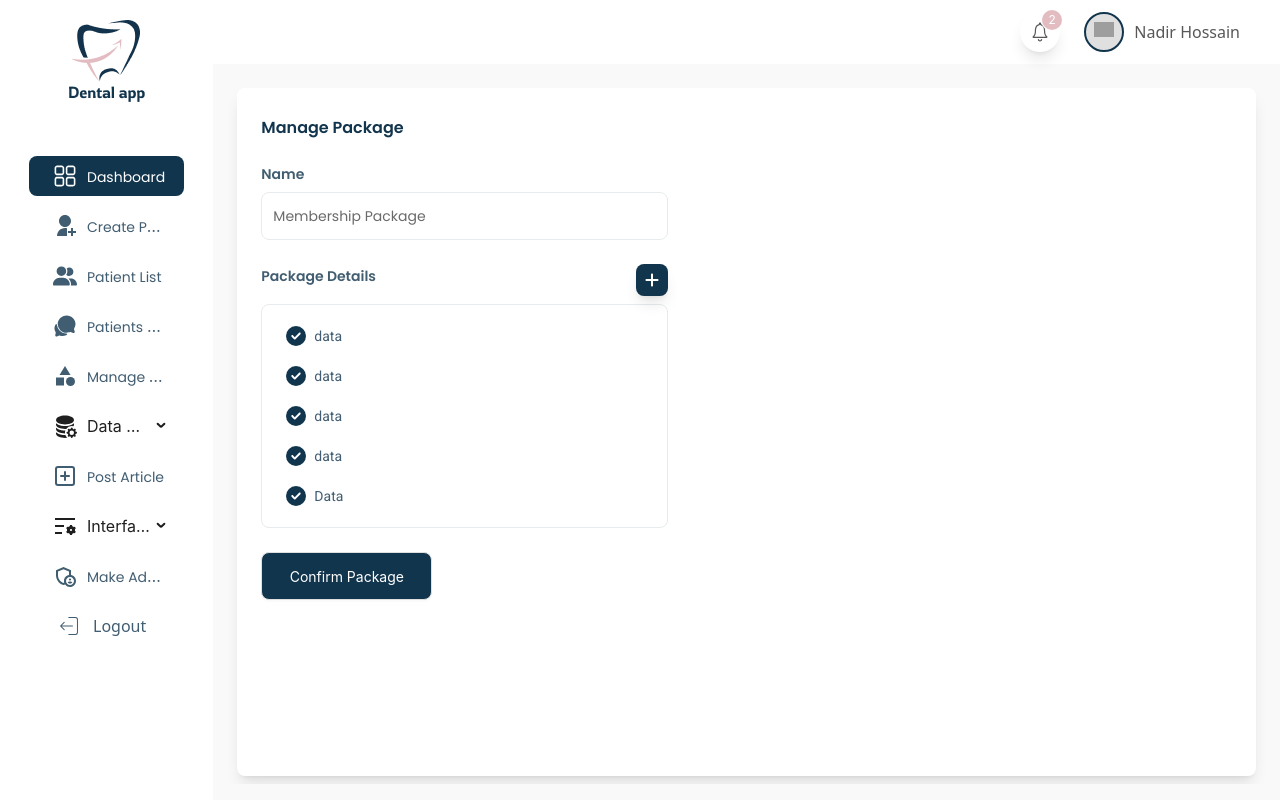
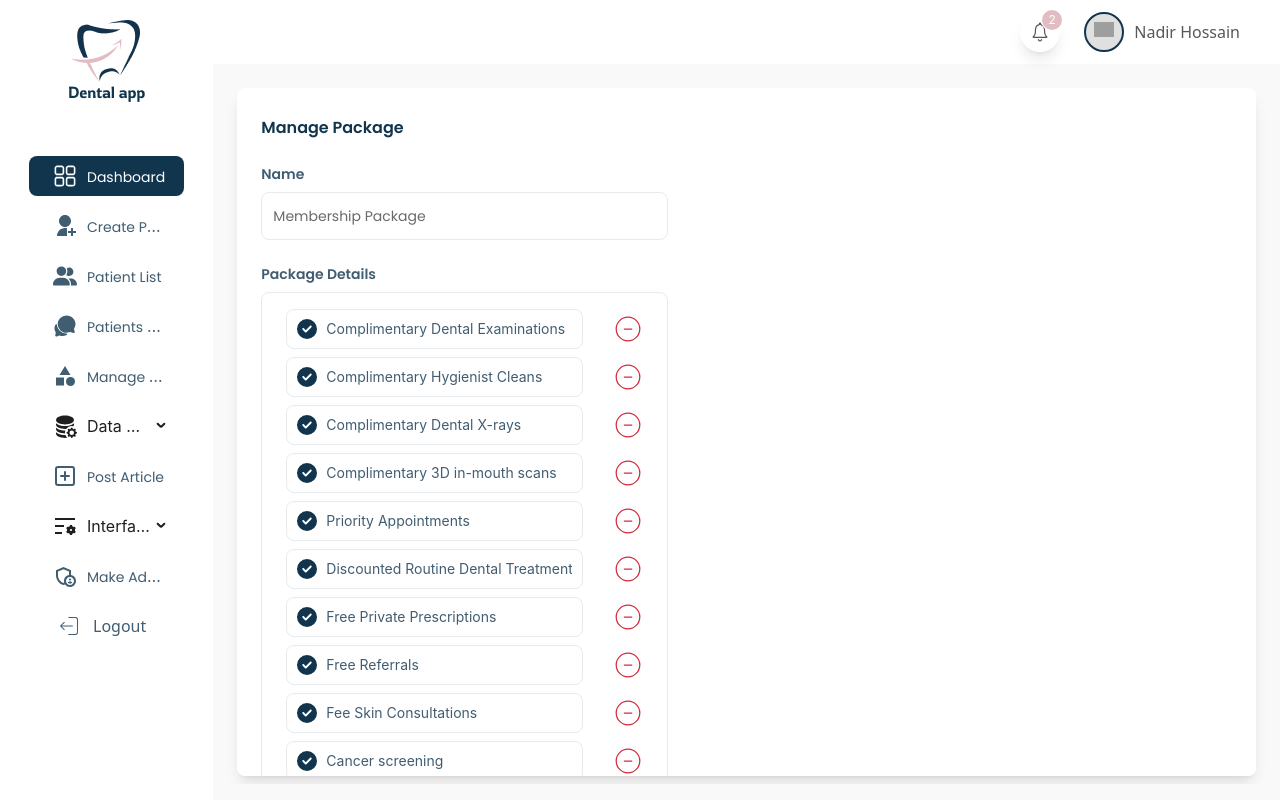
Before and after one commit to bdCalling-Sdt-hub/Dental-Dashboard, a React (Vite) app: page /package in a window 1280 px wide. Built offline with nearby package versions, Linux system fonts and the light colour scheme; grey boxes are pictures that could not be loaded.

Commit message:
:art: modify manage package page

```diff
--- a/src/index.css
+++ b/src/index.css
@@ -114,3 +114,7 @@ h1, h2, h3, h4, h5, h6, tr, td, th, span, p, li, ul{
     background: #607888;
     border-radius: 20px;
 }
+
+.custom-input .ant-form-item .ant-form-item-control-input-content .ant-input-affix-wrapper{
+    padding: 0 10px !important;
+}
--- a/src/pages/Main/Package.jsx
+++ b/src/pages/Main/Package.jsx
@@ -2,13 +2,25 @@ import { useState } from 'react'
 import MetaTag from '../../components/MetaTag'
 import { Button, Form, Input, Modal } from 'antd'
 import { FaCircleCheck } from "react-icons/fa6";
-import { FaPlus } from "react-icons/fa6";
 import Swal from 'sweetalert2';
+import { CiCircleMinus } from 'react-icons/ci';
+import { GoPlusCircle } from "react-icons/go";
 
 const Package = () => {
     const [open, setOpen] = useState(false);
     const [keyword, setKeyword] = useState("")
-    const [data, setData] = useState(["data", "data", "data", "data", "Data"])
+    const [data, setData] = useState([
+        "Complimentary Dental Examinations",
+        "Complimentary Hygienist Cleans",
+        "Complimentary Dental X-rays",
+        "Complimentary 3D in-mouth scans",
+        "Priority Appointments",
+        "Discounted Routine Dental Treatments",
+        "Free Private Prescriptions",
+        "Free Referrals",
+        "Fee Skin Consultations",
+        "Cancer screening"
+    ])
 
     const handleSubmit=(values)=>{
         console.log("Recieved Values", values)
@@ -26,7 +38,7 @@ const Package = () => {
         feature : data
     }
     return (
-        <div className="bg-white shadow-lg rounded-lg p-6 h-[86vh] overflow-hidden">
+        <div className="bg-white shadow-lg rounded-lg p-6 h-[86vh] overflow-y-scroll">
 
             {/* helmet */}
             <MetaTag title={"Manage Package"}/>
@@ -53,31 +65,86 @@ const Package = () => {
                     />
                 </Form.Item>
 
-                <div className='w-[407px]'>
-                    <div className='flex items-center justify-between mb-2'>
-                        <label className="text-[#415D71] text-sm leading-5 poppins-semibold" htmlFor="" style={{marginBottom: 8, display: "block"}}>Package Details</label>
-                        <div onClick={()=>setOpen(true)} className='w-8 h-8 cursor-pointer bg-[#12354E] shadow-lg rounded-lg flex items-center justify-center'>
-                            <FaPlus size={16} color='white' />
-                        </div>
-                    </div>
+                <div className='w-[407px] custom-input'>
+                    <label className="text-[#415D71] text-sm leading-5 poppins-semibold" htmlFor="" style={{marginBottom: 8, display: "block"}}>Package Details</label>
+
                     <Form.Item
-                        name="feature"
-                        style={{ border: "1px solid #E7EBED", borderRadius: 8, padding: " 11px 24px "}}
+                        name={"feature"}
+                        style={{ border: "1px solid #E7EBED", borderRadius: 8, padding: " 16px 24px "}}
                     >
-                        {
-                            data?.map((item, index)=>{
-                                return (
-                                    <div key={index} className='flex items-center gap-2'>
-                                        <FaCircleCheck size={20} color='#12354E' />
-                                        <p className='text-[#415D71] roboto-regular text-sm leading-10'>{item}</p>
-                                    </div>
-                                )
-                            })
-                        }
+                        <Form.List name="feature">
+                                    {
+                                        (fields, { add, remove }) => (
+                                            <>
+                                                {
+                                                    fields.map((field, index) => {
+                                                        return(
+                                                        <Form.Item
+                                                            required={false}
+                                                            key={index}
+                                                            className="w-full"
+                                                            style={{marginBottom : 0}}
+                                                        >
+                                                            <div  className='flex items-center mb-2 gap-[30px] w-full'>
+                                                                <Form.Item
+                                                                    name={field.name}
+                                                                    fieldKey={field.fieldKey}
+                                                                    validateTrigger={['onChange', 'onBlur']}
+                                                                    style={{marginBottom : 0}}
+                                                                    className='w-full'
+                                                                >
+                                                                    <Input
+                                                                        style={{
+                                                                            width:"100%",
+                                                                            height: 40,
+                                                                            border: "1px solid #E7EBED",
+                                                                            background: "transparent",
+                                                                            borderRadius: "none",
+                                                                            outline: "none",
+                                                                            color: "#415D71",
+                                                                        }}
+                                                                        placeholder='Enter Package Services'
+                                                                        className='roboto-regular text-sm leading-5'
+                                                                        prefix={<FaCircleCheck size={20} style={{marginRight: 5}} color='#12354E' />}
+                                                                    />
+                                                                </Form.Item>
+                                                                <div>
+                                                                    {
+                                                                        fields.length > 0 ? (
+                                                                            <CiCircleMinus
+                                                                                size={30}
+                                                                                className="dynamic-delete-button cursor-pointer text-[#D7263D]"
+                                                                                onClick={() => remove(field.name)}
+                                                                            />
+                                                                        )
+                                                                        :
+                                                                        null
+                                                                    }
+                                                                </div>
+                                                            </div>
+                                                        </Form.Item>
+                                                    )})
+                                                }
+
+                                                <Form.Item
+                                                    style={{width: "100%", margin: 0, display: "flex", alignItems: "flex-end", justifyContent: "flex-end"}}
+                                                >
+                                                    <GoPlusCircle
+                                                        size={30}
+                                                        color='#12354E'
+                                                        onClick={() => add()}
+                                                    />
+                                                </Form.Item>
+                                            </>
+                                        )
+                                    }
+                        </Form.List>
                     </Form.Item>
                 </div>
 
-                <Form.Item>
+                <Form.Item
+                    style={{margin: 0}}
+                >
                     <Button
                         htmlType='submit'
                         style={{
```
